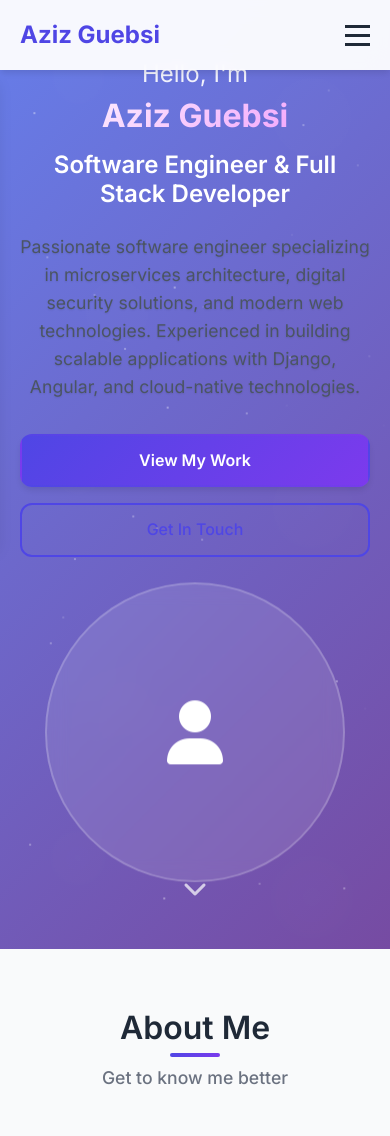
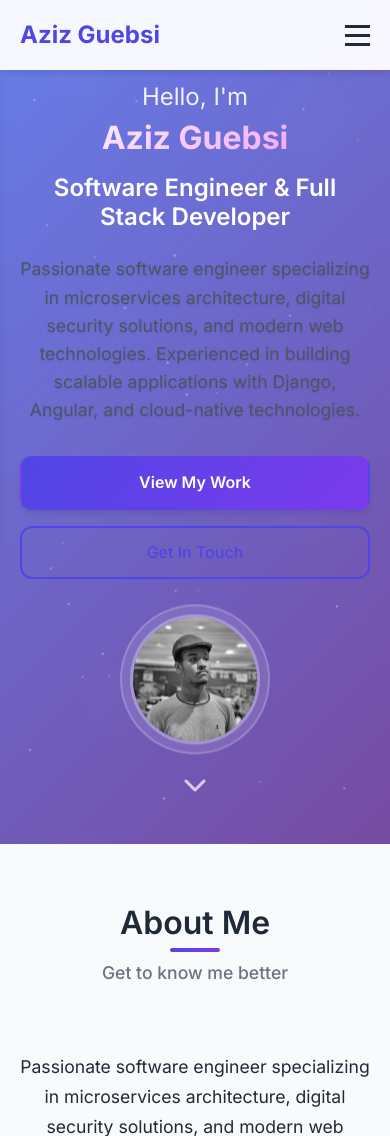
Before and after one commit to AMG2ks/portfolio, a Flask app: page / in a window 390 px wide. Shown: the top 1136 px of the page. Run offline with Flask 3, Linux system fonts and the light colour scheme.

Commit message:
portfolio ready

```diff
--- a/static/css/style.css
+++ b/static/css/style.css
@@ -280,8 +280,8 @@ p {
 }
 
 .avatar-circle {
-    width: 300px;
-    height: 300px;
+    width: 250px;
+    height: 250px;
     border-radius: 50%;
     background: rgba(255, 255, 255, 0.1);
     backdrop-filter: blur(10px);
@@ -290,6 +290,22 @@ p {
     justify-content: center;
     font-size: 4rem;
     border: 2px solid rgba(255, 255, 255, 0.2);
+    overflow: hidden;
+}
+
+.avatar-image {
+    width: 220px;
+    height: 220px;
+    border-radius: 50%;
+    object-fit: cover;
+    object-position: center;
+    border: 3px solid rgba(255, 255, 255, 0.3);
+    transition: var(--transition);
+}
+
+.avatar-image:hover {
+    transform: scale(1.05);
+    border-color: rgba(255, 255, 255, 0.5);
 }
 
 .hero-scroll {
@@ -902,6 +918,16 @@ section {
         align-items: center;
     }
 
+    .avatar-circle {
+        width: 200px;
+        height: 200px;
+    }
+
+    .avatar-image {
+        width: 180px;
+        height: 180px;
+    }
+
     .about-content {
         grid-template-columns: 1fr;
         text-align: center;
@@ -964,6 +990,16 @@ section {
         grid-template-columns: 1fr;
         text-align: center;
     }
+
+    .avatar-circle {
+        width: 150px;
+        height: 150px;
+    }
+
+    .avatar-image {
+        width: 130px;
+        height: 130px;
+    }
 }
 
 /* Smooth scrolling */
--- a/templates/index.html
+++ b/templates/index.html
@@ -19,7 +19,7 @@
         <div class="hero-image">
             <div class="hero-avatar">
                 <div class="avatar-circle">
-                    <i class="fas fa-user"></i>
+                    <img src="{{ url_for('static', filename='assets/aziz.jpeg') }}" alt="Aziz Guebsi" class="avatar-image">
                 </div>
             </div>
         </div>
```
Also changed, not shown: static/assets/aziz.jpeg (added).
